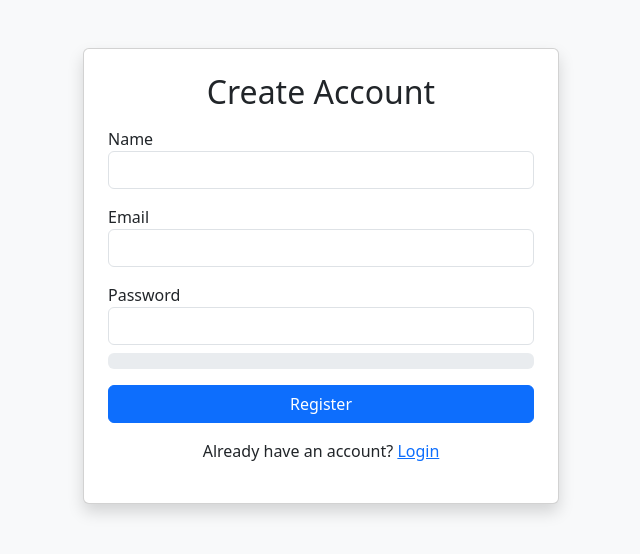
After one commit to Mohitrawal7/Php, a PHP site: page /blog-app/register.php in a window 1280 px wide. The commit adds this page. Shown: the top 554 px of the page, without its empty margins (319-959 px from the left). Run offline with PHP 8.4, Linux system fonts and the light colour scheme.

Commit message:
login in blog app

```diff
--- /dev/null
+++ b/blog-app/logout.php
@@ -0,0 +1,5 @@
+<?php
+session_start();
+session_destroy();
+header("Location: login.php");
+?>
--- /dev/null
+++ b/blog-app/register.php
@@ -0,0 +1,104 @@
+<?php
+require 'db.php';
+
+$msg = "";
+
+if ($_SERVER["REQUEST_METHOD"] == "POST") {
+    $name  = trim($_POST["name"]);
+    $email = trim($_POST["email"]);
+    $pass  = trim($_POST["password"]);
+
+    // Check duplicate email
+    $check = $conn->prepare("SELECT id FROM users WHERE email=?");
+    $check->bind_param("s", $email);
+    $check->execute();
+    $check->store_result();
+
+    if ($check->num_rows > 0) {
+        $msg = "Email already registered!";
+    } else {
+        $hash = password_hash($pass, PASSWORD_DEFAULT);
+
+        $sql = $conn->prepare("INSERT INTO users(name, email, password) VALUES (?, ?, ?)");
+        $sql->bind_param("sss", $name, $email, $hash);
+
+        if ($sql->execute()) {
+            $msg = "Registration successful! <a href='login.php'>Login</a>";
+        } else {
+            $msg = "Error: " . $conn->error;
+        }
+    }
+}
+?>
+
+<!DOCTYPE html>
+<html>
+<head>
+    <title>Register</title>
+    <link href="https://cdn.jsdelivr.net/npm/bootstrap@5.3.0/dist/css/bootstrap.min.css" rel="stylesheet">
+</head>
+<body class="bg-light">
+
+<div class="container mt-5" style="max-width:500px;">
+    <div class="card shadow p-4">
+        <h2 class="text-center mb-3">Create Account</h2>
+
+        <?php if($msg): ?>
+            <div class="alert alert-info"><?php echo $msg; ?></div>
+        <?php endif; ?>
+
+        <form method="POST">
+            <div class="mb-3">
+                <label>Name</label>
+                <input type="text" name="name" required class="form-control">
+            </div>
+
+            <div class="mb-3">
+                <label>Email</label>
+                <input type="email" name="email" required class="form-control">
+            </div>
+
+            <div class="mb-3">
+                <label>Password</label>
+                <input type="password" id="password" name="password" required class="form-control">
+                <small id="strengthText" class="text-muted"></small>
+                <div class="progress mt-2">
+                    <div id="strengthBar" class="progress-bar" role="progressbar"></div>
+                </div>
+            </div>
+
+            <button class="btn btn-primary w-100">Register</button>
+        </form>
+
+        <p class="text-center mt-3">Already have an account?
+            <a href="login.php">Login</a>
+        </p>
+    </div>
+</div>
+
+<script>
+// Password Strength JS
+const pass = document.getElementById("password");
+const bar = document.getElementById("strengthBar");
+const txt = document.getElementById("strengthText");
+
+pass.addEventListener("input", () => {
+    let value = pass.value;
+    let strength = 0;
+
+    if (value.length >= 6) strength++;
+    if (/[A-Z]/.test(value)) strength++;
+    if (/[0-9]/.test(value)) strength++;
+    if (/[^A-Za-z0-9]/.test(value)) strength++;
+
+    bar.style.width = (strength * 25) + "%";
+
+    if (strength === 1) { bar.className="progress-bar bg-danger"; txt.innerText="Weak"; }
+    if (strength === 2) { bar.className="progress-bar bg-warning"; txt.innerText="Medium"; }
+    if (strength === 3) { bar.className="progress-bar bg-info"; txt.innerText="Strong"; }
+    if (strength === 4) { bar.className="progress-bar bg-success"; txt.innerText="Very Strong"; }
+});
+</script>
+
+</body>
+</html>
```
Also changed, not shown: blog-app/index.php (+8 -0 lines), blog-app/login.php (added, +64 -0 lines).
